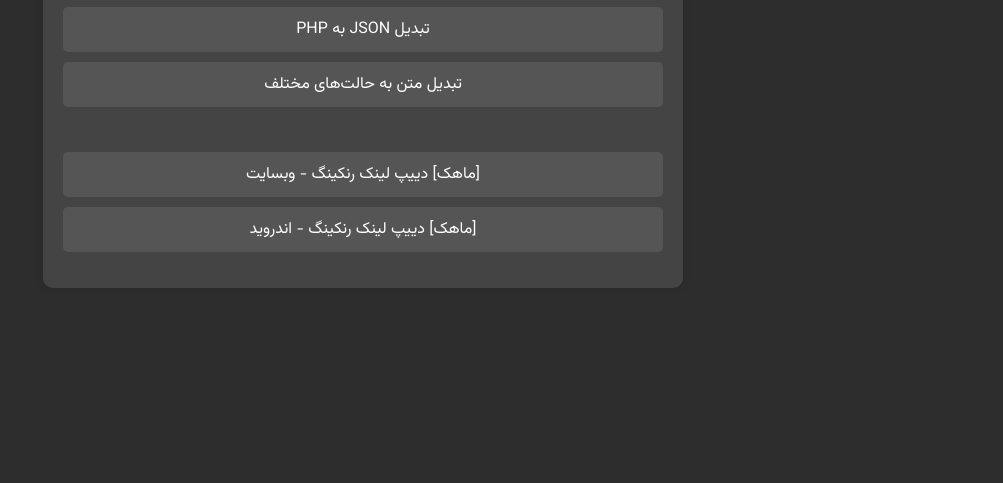
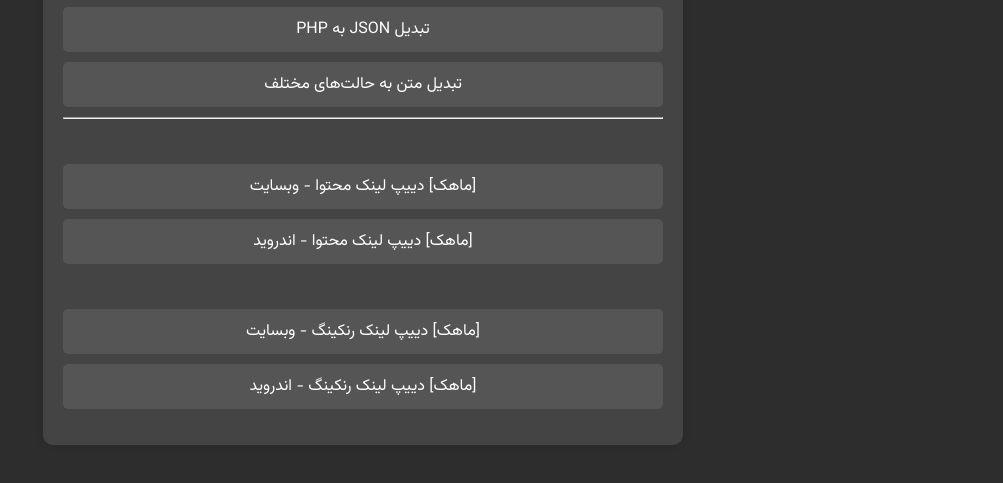
Before and after one commit to MeghdadFadaee/tools, a plain HTML site: page index.html in a window 1280 px wide. Shown: the part 189-672 px from the top of the page, without its empty margins (277-1280 px from the left). Drawn offline with Linux system fonts and the light colour scheme.

Commit message:
add mahak deep links

```diff
--- a/index.html
+++ b/index.html
@@ -102,6 +102,11 @@
         <li><a href="json-to-php">تبدیل JSON به PHP</a></li>
         <li><a href="case-converter">تبدیل متن به حالت‌های مختلف</a></li>
 
+        <li><hr></li>
+        <li><br></li>
+
+        <li><a href="https://mahak.dplnk.ir/contents/41309">[ماهک] دییپ لینک محتوا - وبسایت</a></li>
+        <li><a href="mahak://contents/41309">[ماهک] دییپ لینک محتوا - اندروید</a></li>
         <li><br></li>
 
         <li><a href="https://mahak.dplnk.ir/rankings/2">[ماهک] دییپ لینک رنکینگ - وبسایت</a></li>
```
